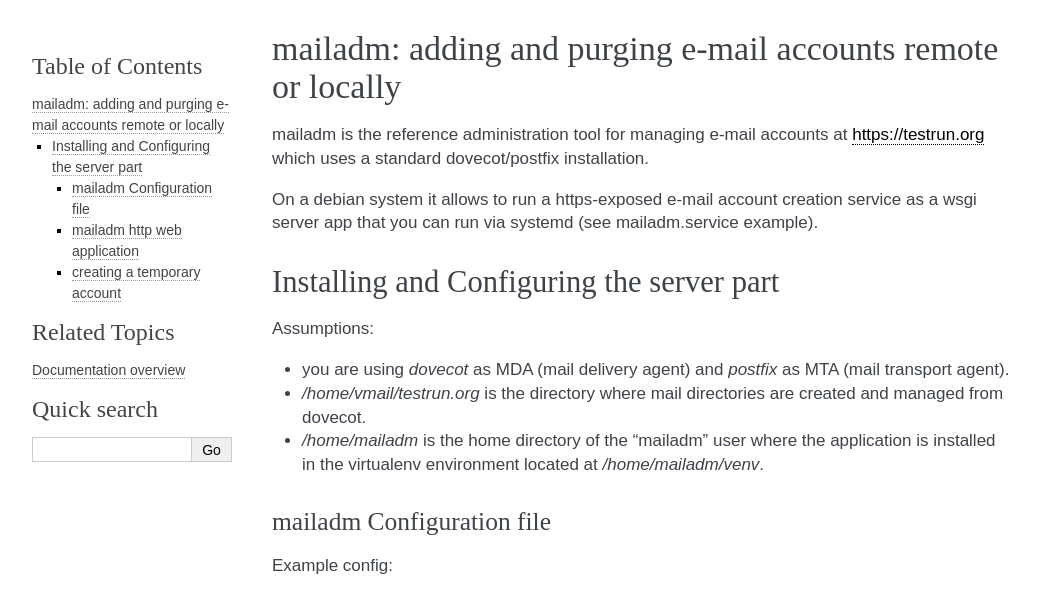
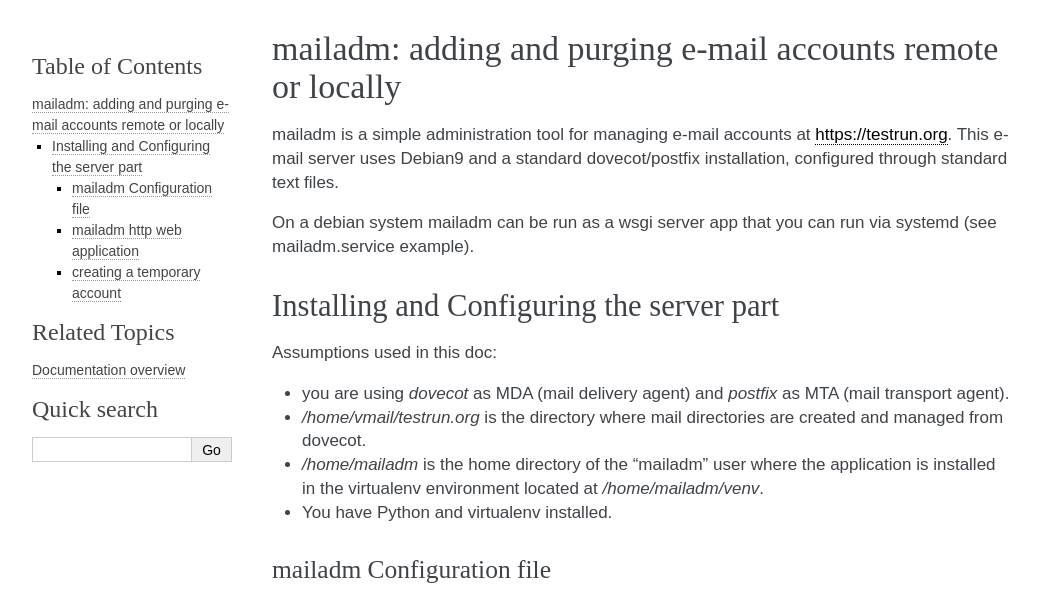
Before and after one commit to deltachat/mailadm, a Sphinx documentation site: the page built from doc/index.rst, in a window 1280 px wide, cut to the strip 0-591 px from the top of the page. Shown: the whole strip, without its empty margins (108-1147 px from the left). Built offline with Sphinx 7.4.7, drawn with Linux system fonts in a browser that asks for light colours.

Commit message:
some refinements

```diff
--- a/doc/index.rst
+++ b/doc/index.rst
@@ -1,19 +1,19 @@
 mailadm: adding and purging e-mail accounts remote or locally
 =================================================================
 
-mailadm is the reference administration tool for managing
-e-mail accounts at https://testrun.org which uses a
-standard dovecot/postfix installation.
+mailadm is a simple administration tool for managing e-mail accounts at
+https://testrun.org. This e-mail server uses Debian9 and a
+standard dovecot/postfix installation, configured through
+standard text files.
 
-On a debian system it allows to run a https-exposed
-e-mail account creation service as a wsgi server app
+On a debian system mailadm can be run as a wsgi server app
 that you can run via systemd (see mailadm.service example).
 
 
 Installing and Configuring the server part
 -------------------------------------------
 
-Assumptions:
+Assumptions used in this doc:
 
 - you are using `dovecot` as MDA (mail delivery agent)
   and `postfix` as MTA (mail transport agent).
@@ -24,6 +24,9 @@
 - `/home/mailadm` is the home directory of the "mailadm" user
   where the application is installed in the virtualenv environment
   located at `/home/mailadm/venv`.
+
+- You have Python and virtualenv installed.
+
 
 mailadm Configuration file
 +++++++++++++++++++++++++++++
```
